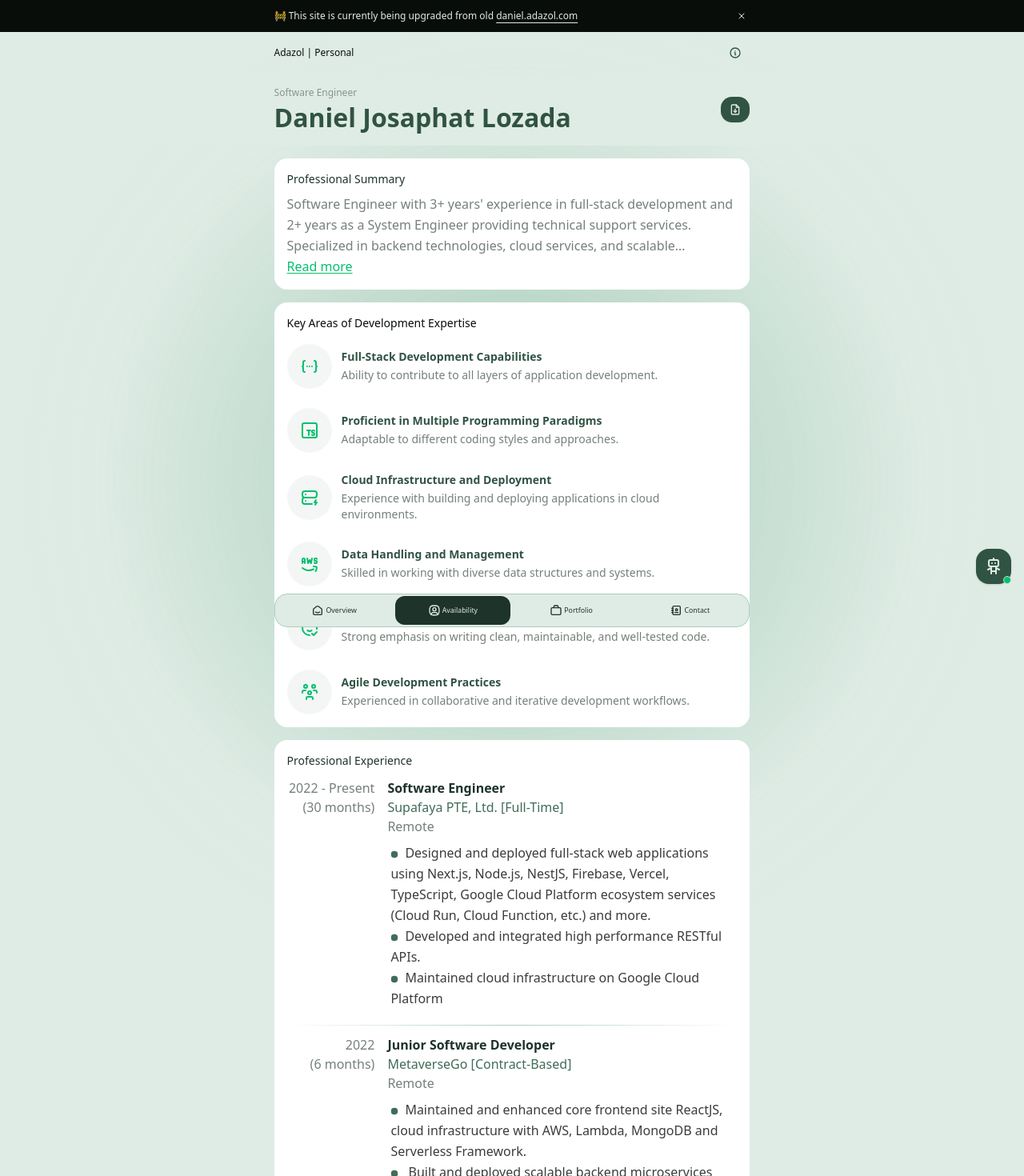
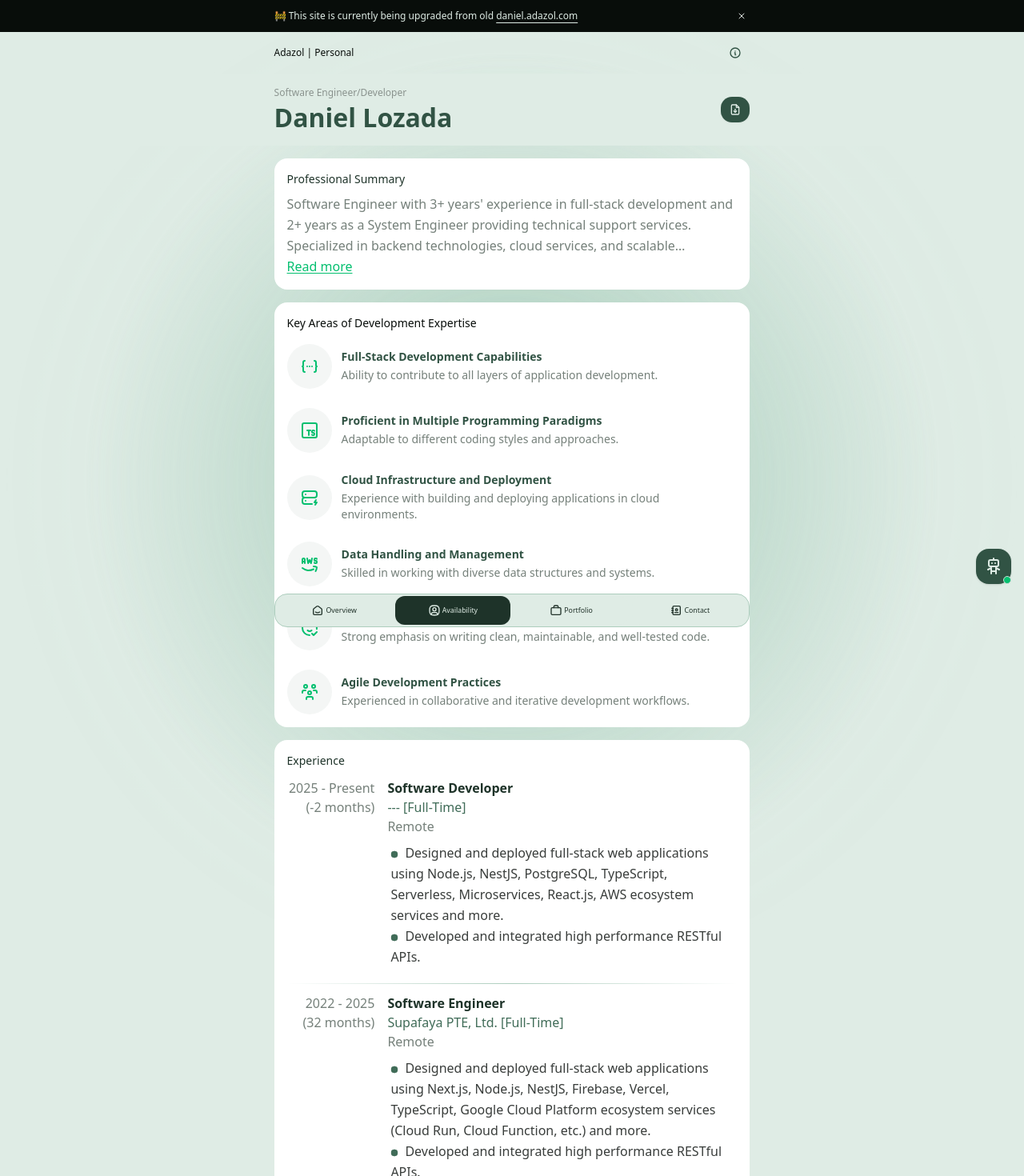
Before and after one commit to adazol123/adazolhub-personal-v3, a Next.js app: page /availability in a window 1280 px wide. Shown: the top 1470 px of the page at 80% size. Built offline with nearby package versions, Linux system fonts and the light colour scheme.

Commit message:
refactor: update personal information and add project showcase details

```diff
--- a/src/_temp/information.temp.ts
+++ b/src/_temp/information.temp.ts
@@ -1,22 +1,30 @@
 export const infoPayload = {
-  name: 'Daniel Josaphat Lozada',
+  name: 'Daniel Lozada',
   first_name: 'Daniel Josaphat',
   alternate_name: 'Daniel',
   middle_name: 'Padayao',
   last_name: 'Lozada',
-  job: 'Software Engineer',
+  job: 'Software Engineer/Developer',
   gender: 'Male',
-  email: 'dpadayao40@outlook.ph',
+  email: 'info@adazol.com',
   brand: ['adazol', 'adazolhub'],
   image: [''],
   nationality: 'Philippines',
   address: {
-    postal_code: '1630',
+    postal_code: '1632',
     region: 'Metro Manila',
     locality: 'Taguig City'
   },
-  telephone: '(63) 926-762-1542',
-  phone: '+639267621542',
+  telephone: '(63) 910-728-7115',
+  phone: '+639107284115',
+  profile_avatar_md:
+    'https://firebasestorage.googleapis.com/v0/b/daniel-lozada.appspot.com/o/assets%2Fimages%2Fpersonal_avatar_md.png?alt=media&token=01245cc5-51cc-4eac-9161-0fa0ac862767',
+  bio_description: [
+    'Hey, I’m Daniel—a software engineer who builds reliable, scalable full-stack applications using modern web technologies.',
+    'I specialize in React, Next.js, NestJS, Node.js, and TypeScript, with a strong focus on clean architecture, maintainable code, and performance. Over the past 3+ years, I’ve worked with startups across various domains—delivering full-stack features, integrating third-party APIs (including Stripe, Xendit, and Google Maps), and deploying serverless systems on AWS and GCP.',
+    'From UI implementation to backend logic and cloud infrastructure, I aim to build systems that are easy to reason about, easy to extend, and built to last.',
+    'Currently open to new opportunities or collaborations. Let’s build something that works—and works well.'
+  ],
   headline_short:
     'Full-stack expert crafting scalable solutions with 3+ years in modern development.',
   highlights: [
@@ -166,20 +174,20 @@
     {
       type: 'email',
       icon_name: 'IconMail',
-      label: 'dp****o40@****.ph',
-      value: 'dpadayao40@outlook.ph'
+      label: 'info@adazol.com',
+      value: 'info@adazol.com'
     },
     {
       type: 'phone',
       icon_name: 'IconPhone',
-      label: '(63) 926 *** 1542',
-      value: '+63926762 542'
+      label: '(63) 910 *** 4115',
+      value: '+639107284115'
     },
     {
       type: 'whatsapp',
       icon_name: 'IconBrandWhatsapp',
-      label: '(63) 926 *** 1542',
-      value: '+639267621542'
+      label: '(63) 910 *** 4115',
+      value: '+639107284115'
     }
   ],
   occupation: [
@@ -216,17 +224,20 @@
     {
       type: 'email',
       icon_name: 'IconMail',
-      value: 'dpadayao40@outlook.ph'
+      value: 'da***ada@outlook.ph',
+      raw: 'mailto:daniel.lozada@outlook.ph'
     },
     {
       type: 'phone',
       icon_name: 'IconPhone',
-      value: '(+63) 926 762 1542'
+      value: '(+63) 910 *** *115',
+      raw: 'tel:+639107284115'
     },
     {
       type: 'whatsapp',
       icon_name: 'IconBrandWhatsapp',
-      value: '(+63) 926 762 1542'
+      value: 'Whatsapp',
+      raw: 'https://wa.me/639267621542?text=Hello Daniel%2C%20I%20would%20like%20to%20know%20more%20about%20your%20services.'
     }
   ],
   analytics: {
@@ -289,11 +300,24 @@
     email_label: 'Get in Touch to Discuss Potential Roles',
     linkedin_label: 'Connect on LinkedIn for Professional Inquiries'
   },
-  experience_label: 'Professional Experience',
+  experience_label: 'Experience',
   experience: [
+        {
+      start_date: '2025-08-01',
+      end_date: null,
+      id: 'experience_05',
+      job_title: 'Software Developer',
+      employeer: '---',
+      job_location: 'Remote',
+      job_type: 'Full-Time',
+      job_details: [
+        'Designed and deployed full-stack web applications using Node.js, NestJS, PostgreSQL, TypeScript, Serverless, Microservices, React.js, AWS ecosystem services and more.',
+        'Developed and integrated high performance RESTful APIs.',
+      ]
+    },
     {
-      start_date: '2022-11-01',
-      end_date: null,
+      start_date: '2022-11-15',
+      end_date: '2025-08-01',
       id: 'experience_04',
       job_title: 'Software Engineer',
       employeer: 'Supafaya PTE, Ltd.',
@@ -352,3 +376,201 @@
     }
   ]
 }
+
+export const projectShowcasePayload = {
+  projects: [
+    {
+      title: 'ProdSight AI',
+      description:
+        'Explore real products built with ProdSight—from MVPs to full-scale apps. See how our AI tools help turn raw ideas into structured plans, user stories, wireframes, and ready-to-launch builds. Whether solo or in a team, ProdSight makes product development faster, smarter, and stress-free.',
+      status: 'preview',
+      thumbnail:
+        'https://firebasestorage.googleapis.com/v0/b/daniel-lozada.appspot.com/o/assets%2Fimages%2Fproject_thumbnail_prodsight.png?alt=media&token=e0537211-291a-4bac-ae45-967048d813a6',
+      techstacks: [
+        'Next.js',
+        'Supabase',
+        'Node.js',
+        'GCP',
+        'Gemini AI',
+        'Typescript'
+      ],
+      type: ['Personal', 'Proof of Concept', 'Education'],
+      tags: [
+        'AI',
+        'Full-Stack',
+        'Frontend',
+        'Backend',
+        'Generative AI',
+        'Prompt'
+      ]
+    },
+    {
+      title: 'Dan AI',
+      description:
+        "Dan (AI) — A personalized AI chatbot assistant enhances portfolio accessibility by answering questions about the individual's resume, projects, and software engineering experience. Acting as a virtual proxy, it streamlines user interaction and showcases the practical use of AI in personal branding.",
+      status: 'live',
+      thumbnail:
+        'https://firebasestorage.googleapis.com/v0/b/daniel-lozada.appspot.com/o/assets%2Fimages%2Fproject_thumbnail_dan_ai.png?alt=media&token=d9fa051d-5f74-435b-b08e-de9ea5543f43',
+      techstacks: [
+        'Node.js',
+        'GCP',
+        'Gemini AI',
+        'Typescript',
+        'Cloud Function'
+      ],
+      type: ['Personal', 'Education'],
+      tags: ['AI', 'Backend', 'Generative AI', 'Cloud Function', 'Rest API'],
+      details: {
+        contents: [
+          'As part of a broader effort to improve user engagement and accessibility on a personal portfolio website, a personalized AI chatbot assistant was implemented. The chatbot acts as a virtual proxy, answering questions in the third person about the individual’s resume, technical background, and professional experience as a software engineer. By leveraging natural language processing, it enables visitors to quickly access relevant information without navigating through static content. This solution enhances the user experience and demonstrates practical application of AI in personal branding and web interaction.'
+        ]
+      }
+    },
+    {
+      title: 'Winner’s Circle Guild - Pegaxy Discord BOT Stats Checker',
+      description:
+        "Exclusively for the Winner's Circle Guild, this bot lets members check Pegaxy stats, race history, and cooldowns right in Discord. Quick commands, real-time insights—perfect for managing your stable and planning your next win.",
+      status: 'live',
+      thumbnail:
+        'https://firebasestorage.googleapis.com/v0/b/daniel-lozada.appspot.com/o/assets%2Fimages%2Fproject_thumbnail_wcg_discord_bot.png?alt=media&token=7aa5013e-0d2f-41ad-b439-daeb743a08b0',
+      techstacks: ['Node.js', 'Discord API', 'Firebase', 'Javascript'],
+      type: ['Volunter', 'Community'],
+      tags: ['Backend', 'API Integration', 'Bots']
+    }
+  ]
+}
+
+export const siteSpecifications = {
+  tech_stack_description:
+    "This site was handcrafted with modern tools I use in production every day. It's built for performance, readability, and ease of maintenance.",
+  tech_stack_specifications: [
+    {
+      label: 'Framework',
+      values: [
+        {
+          label: 'Next.JS (App Router)',
+          url: 'https://nextjs.org/',
+          type: 'link'
+        }
+      ]
+    },
+    {
+      label: 'Styling',
+      values: [
+        { label: 'Tailwind CSS', url: 'https://tailwindcss.com/', type: 'link' }
+      ]
+    },
+    {
+      label: 'Components',
+      values: [
+        { label: 'shadcn/ui', url: 'https://ui.shadcn.com/', type: 'link' }
+      ]
+    },
+    {
+      label: 'Type System',
+      values: [
+        { label: 'Typescript', url: 'https://ui.shadcn.com/', type: 'link' }
+      ]
+    },
+    {
+      label: 'Icons',
+      values: [
+        {
+          label: 'Tabler Icons (react)',
+          url: 'https://tabler.io/icons',
+          type: 'link'
+        }
+      ]
+    },
+    {
+      label: 'AI',
+      values: [
+        {
+          label: 'Gemini (Vertex AI)',
+          url: 'https://ai.google.dev/',
+          type: 'link'
+        }
+      ]
+    },
+    {
+      label: 'Deployment',
+      values: [{ label: 'Vercel', url: 'https://vercel.com/', type: 'link' }]
+    },
+    {
+      label: 'Other',
+      values: [
+        { label: 'Github', url: 'https://github.com/', type: 'link' },
+        {
+          label: 'Firebase',
+          url: 'https://firebase.google.com/',
+          type: 'link'
+        },
+        { label: 'Node.JS', url: 'https://nodejs.org/en', type: 'link' },
+        {
+          label: 'Google Cloud Platform (GCP)',
+          url: 'https://cloud.google.com/',
+          type: 'link'
+        },
+        { label: 'Express JS', url: 'https://expressjs.com/', type: 'link' },
+        {
+          label: 'VS Code',
+          url: 'https://code.visualstudio.com/',
+          type: 'link'
+        }
+      ]
+    }
+  ],
+  design_system_description:
+    'This site follows a minimal, developer-focused design language, inspired by the system-first approach of shadcn/ui and the accessibility-first principles of modern web design.',
+  design_system_specifications: [
+    {
+      label: 'Typography',
+      values: [
+        { label: 'Primary font: Tektur, Fallback: sans-serif', type: 'text' }
+      ]
+    },
+    {
+      label: 'Color Palette',
+      values: [
+        { label: '#DFECE5', type: 'color' },
+        { label: '#080D0A', type: 'color' },
+        { label: '#757F79', type: 'color' },
+        { label: '#426C57', type: 'color' }
+      ]
+    },
+    {
+      label: 'Accent Colors',
+      values: [
+        { label: '#426C57', type: 'color' },
+        { label: '#05BF6F', type: 'color' }
+      ]
+    },
+    {
+      label: 'Border Radius',
+      values: [
+        {
+          label: 'Default: 1rem (rounded-2xl), adjustable per component',
+          type: 'text'
+        }
+      ]
+    },
+    {
+      label: 'Spacing Scale',
+      values: [
+        {
+          label: 'Based on Tailwind: 4px, 8px, 16px, 24px, 32px, etc.',
+          type: 'text'
+        }
+      ]
+    },
+    {
+      label: 'Reusable Components',
+      values: [
+        {
+          label: 'Button, Input, Tab, Badge, Separator, etc. (via shadcn/ui)',
+          type: 'text'
+        }
+      ]
+    }
+  ]
+}
```
